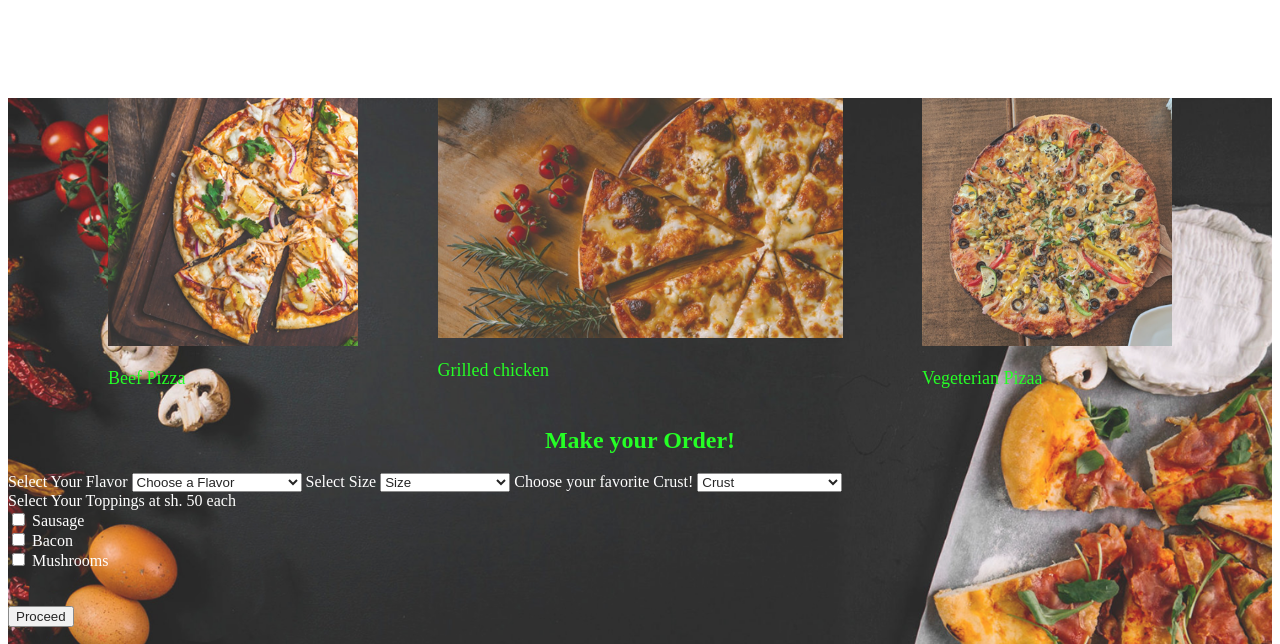
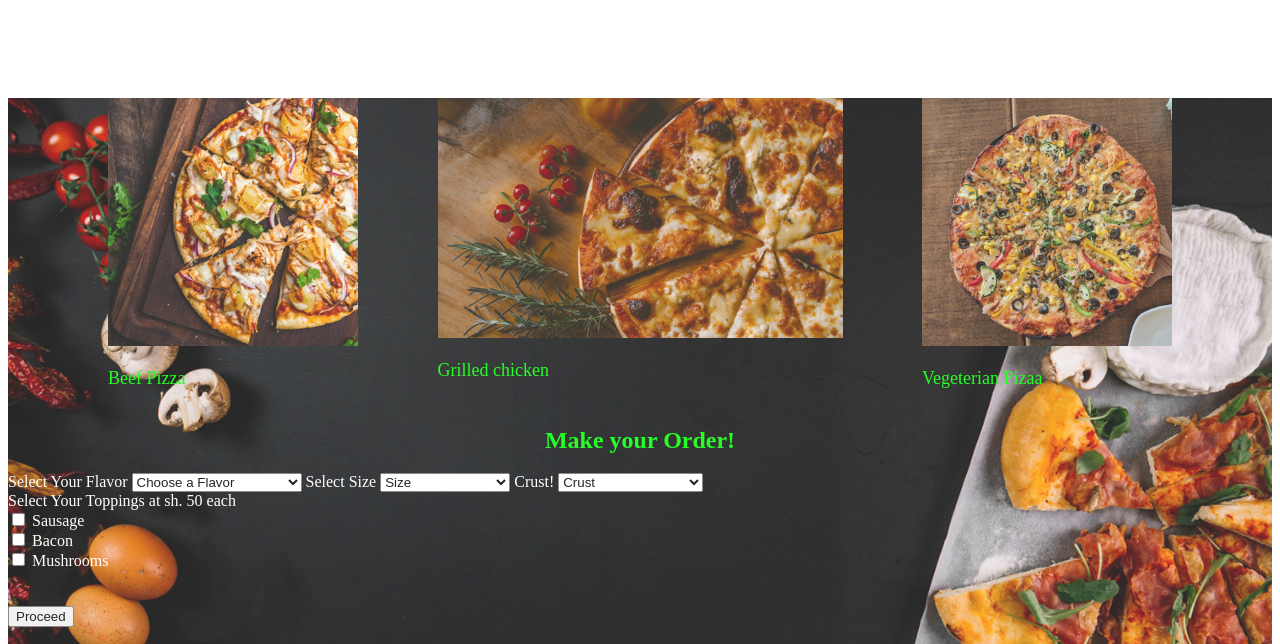
Before and after one commit to tonyishangu/pizza-ip, a plain HTML site: page index.html in a window 1280 px wide. Shown: the part 143-787 px from the top of the page. Drawn offline with nearby package versions, Linux system fonts and the light colour scheme.

Commit message:
add all changes

```diff
--- a/index.html
+++ b/index.html
@@ -62,7 +62,7 @@
                                 <option value="medium">Medium -- sh. 850</option>
                                 <option value="small">Small -- sh. 600</option>
                             </select>
-                            <label for="crust">Choose your favorite Crust!</label>
+                            <label for="crust"> Crust!</label>
                             <select id="crust">
                                 <option selected value="0">Crust</option>
                                 <option value="Crispy">Crispy -- sh. 200</option>
```
